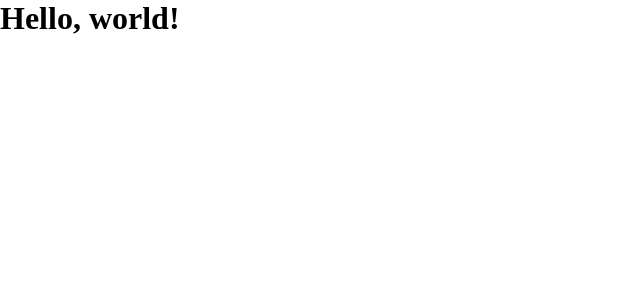
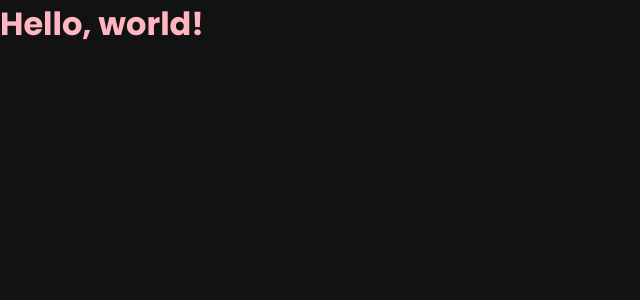
Before and after one commit to Espadv69/ColorPicker, a React (Vite) app: page / in a window 1280 px wide. Shown: the top 300 px of the page, without its empty margins (0-640 px from the left). Built offline with nearby package versions, Linux system fonts and the light colour scheme.

Commit message:
Add Poppins font-family and update body styles in global.css

```diff
--- a/src/css/global.css
+++ b/src/css/global.css
@@ -1,3 +1,6 @@
+/* Poppins font-family */
+@import url('https://fonts.googleapis.com/css2?family=Poppins:ital,wght@0,100;0,200;0,300;0,400;0,500;0,600;0,700;0,800;0,900;1,100;1,200;1,300;1,400;1,500;1,600;1,700;1,800;1,900&display=swap');
+
 *,
 *::before,
 *::after {
@@ -5,3 +8,28 @@
   padding: 0;
   box-sizing: border-box;
 }
+
+body {
+  font-family:
+    'Poppins',
+    system-ui,
+    -apple-system,
+    BlinkMacSystemFont,
+    'Segoe UI',
+    Roboto,
+    Oxygen,
+    Ubuntu,
+    Cantarell,
+    'Open Sans',
+    'Helvetica Neue',
+    sans-serif;
+
+  color: lightpink;
+  background-color: #121212;
+}
+
+.h1-title {
+  text-align: center;
+
+  border-bottom: 2px solid currentColor;
+}
```
